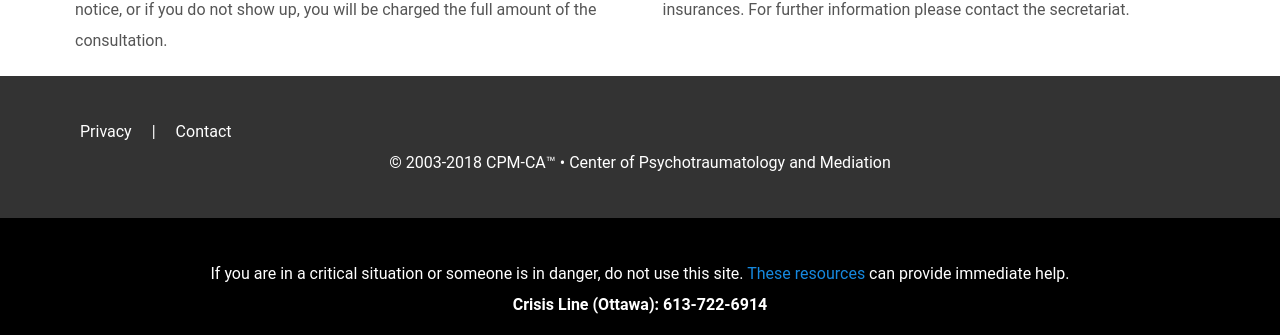
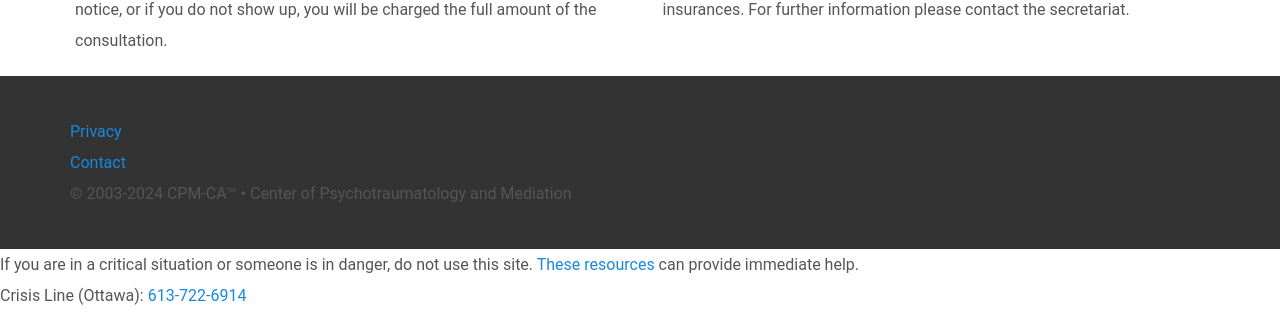
Before and after one commit to buntuventures/cpm-ca-web2, a Next.js app: page /en/contact in a window 1280 px wide. Shown: the part 617-952 px from the top of the page. After the commit the page ends 928 px from the top, so only its background shows below. Built offline with nearby package versions, Linux system fonts and the light colour scheme.

Commit message:
[REFACT] compEn hero

```diff
--- a/src/componentsEn/Footer/Footer.js
+++ b/src/componentsEn/Footer/Footer.js
@@ -3,34 +3,29 @@ import Link from 'next/link'
 import classes from './Footer.module.css'
 
 const Footer = () => (
-    <div>
+    <footer>
         <div style={{backgroundColor: '#333333'}}>
             <div style={{maxWidth: 1170, padding: '40px 15px', margin: 'auto'}}>
-                <div style={{color: '#fff'}} className={classes.FooterLinksWrap}>
-                    <ul style={{display: 'flex'}} className={classes.UlLinks}>
-                        {/*<li style={{padding: '0 10px'}}><Link style={{color: '#fff'}} href="/carrieres">Carrières</Link></li>*/}
-                        {/*<li style={{padding: '0 10px'}}>|</li>*/}
-                        <li style={{padding: '0 10px'}}><Link style={{color: '#fff'}} href="/en/privacy-policy">Privacy</Link></li>
-                        <li style={{padding: '0 10px'}}>|</li>
-                        <li style={{padding: '0 10px'}}><Link style={{color: '#fff'}} href="/en/contact">Contact</Link></li>
+                <nav className={classes.FooterLinksWrap}>
+                    <ul className={`${classes.UlLinks} ${classes.footerNav}`}>
+                        <li><Link href="/en/privacy-policy">Privacy</Link></li>
+                        <li><Link href="/en/contact">Contact</Link></li>
                     </ul>
-                </div>
-                <div style={{color: 'white', textAlign: 'center'}}>© 2003-2018 CPM-CA™ • Center of Psychotraumatology and Mediation</div>
+                </nav>
+                <div className={classes.copyright}>© 2003-{new Date().getFullYear()} CPM-CA™ • Center of Psychotraumatology and Mediation</div>
             </div>
         </div>
-        <div style={{backgroundColor: '#000'}}>
-            <div style={{color: '#fff', fontSize: '0.8rem', textAlign: 'center'}}>
-                <div style={{maxWidth: 1170, padding: '40px 20px 20px', margin: 'auto', fontSize: '1rem'}}>
-                    <div>
-                        If you are in a critical situation or someone is in danger, do not use this site. <Link href="/en/crisis-line">These resources</Link> can provide immediate help.
-                    </div>
-                    <div style={{fontWeight: '600'}}>
-                        Crisis Line (Ottawa): 613-722-6914<br />
-                    </div>
-                </div>
+        <div className={classes.crisisInfo}>
+            <div className={classes.crisisInfoContent}>
+                <p>
+                    If you are in a critical situation or someone is in danger, do not use this site. <Link href="/en/crisis-line">These resources</Link> can provide immediate help.
+                </p>
+                <p className={classes.crisisLine}>
+                    Crisis Line (Ottawa): <a href="tel:+16137226914">613-722-6914</a>
+                </p>
             </div>
         </div>
-    </div>
+    </footer>
 )
 
 export default Footer;
--- a/src/componentsEn/HeroSection/Hero.js
+++ b/src/componentsEn/HeroSection/Hero.js
@@ -1,6 +1,4 @@
-javascript;
-Copy;
-("use client");
+"use client";
 
 import React from "react";
 import { useRouter } from "next/navigation";
```
